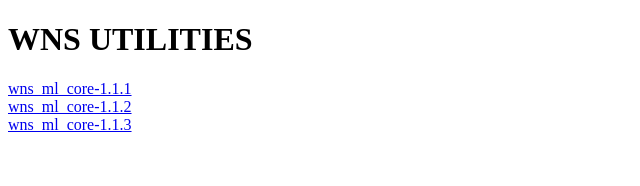
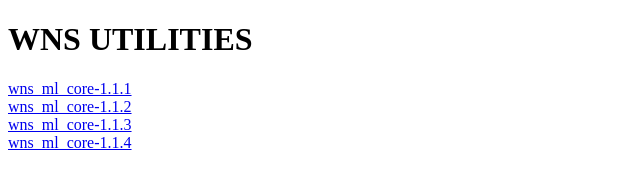
Before and after one commit to Sheltek/wns_pypi, a plain HTML site: page wns-ml-core/index.html in a window 1280 px wide. Shown: the whole page, without its empty margins (0-640 px from the left). Drawn offline with Linux system fonts and the light colour scheme.

Commit message:
Update index.html

```diff
--- a/wns-ml-core/index.html
+++ b/wns-ml-core/index.html
@@ -9,6 +9,7 @@
     <a href="git+ssh://git@github.com/sheltek/wns_ml_core@1.1.1#egg=wns_ml_core-1.1.1" data-requires-python="&gt;=3.6.0">wns_ml_core-1.1.1</a><br/>
     <a href="git+ssh://git@github.com/sheltek/wns_ml_core@1.1.2#egg=wns_ml_core-1.1.2" data-requires-python="&gt;=3.6.0">wns_ml_core-1.1.2</a><br/>
     <a href="git+ssh://git@github.com/sheltek/wns_ml_core@1.1.3#egg=wns_ml_core-1.1.3" data-requires-python="&gt;=3.6.0">wns_ml_core-1.1.3</a><br/>
+    <a href="git+ssh://git@github.com/sheltek/wns_ml_core@1.1.4#egg=wns_ml_core-1.1.4" data-requires-python="&gt;=3.6.0">wns_ml_core-1.1.4</a><br/>
 
   </body>
 </html>
```
